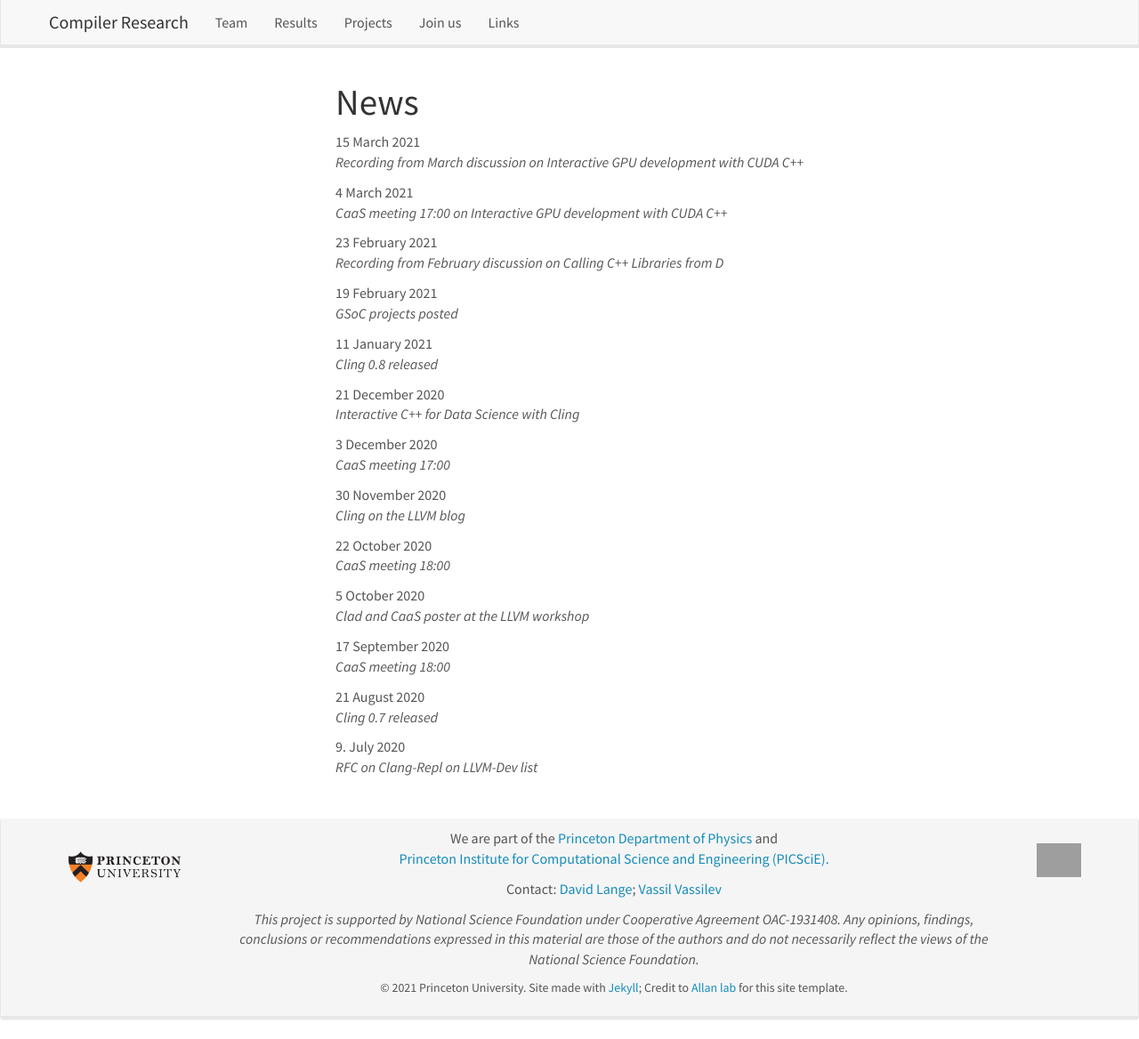
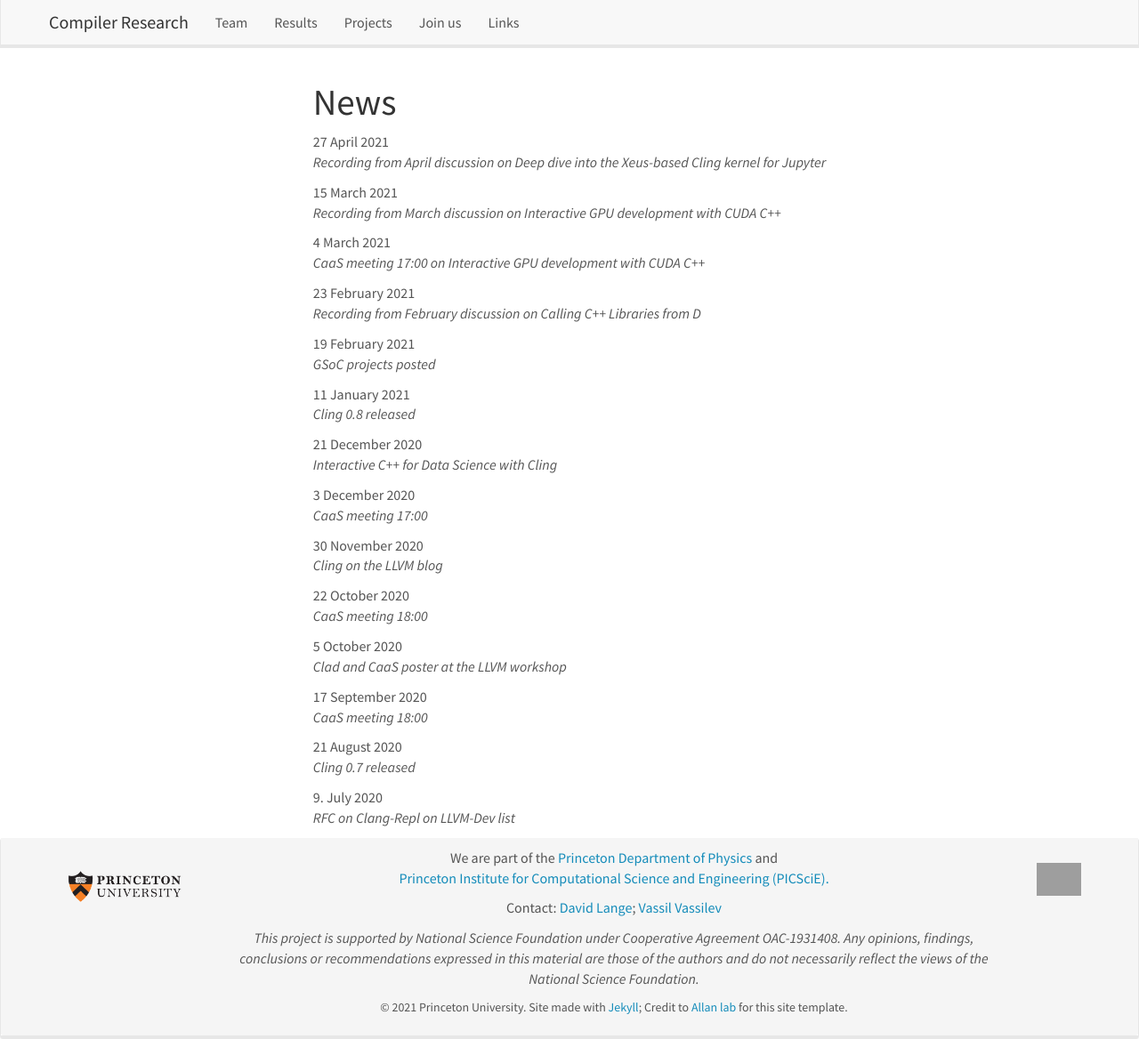
Before and after one commit to vgvassilev/clad, a Jekyll site: the page built from _pages/allnews.md, in a window 1280 px wide and 1168 px high. Shown: the whole window at 89% size. Built offline with Jekyll 4.4.1, drawn with Linux system fonts in a browser that asks for light colours; nearby versions of some CDN libraries; grey boxes are pictures that could not be loaded.

Commit message:
Add Sylvain's talk.

```diff
--- a/_data/meetinglist.yml
+++ b/_data/meetinglist.yml
@@ -22,6 +22,9 @@
   agenda:
     - title: "Deep dive into the Xeus-based Cling kernel for Jupyter"
       speaker: "Sylvain Corlay, QuantStack"
+      link: |
+        [Slides](/assets/presentations/S_Corlay-CaaS_Xeus-Cling.pdf)
+        [Video](https://youtu.be/kx3wvKk4Qss)
     - title: Update
       speaker: Vassil
       link: "[Slides](/assets/presentations/CaaS_25_03_2021.pdf)"
--- a/_data/news.yml
+++ b/_data/news.yml
@@ -1,5 +1,9 @@
+- date: 27 April 2021
+  headline: "Recording from April discussion on Deep dive into the Xeus-based Cling kernel for Jupyter"
+  link: https://www.youtube.com/watch?v=HEGDII5lAfo
+
 - date: 15 March 2021
-  headline: "Recording from March discussion on  Interactive GPU development with CUDA C++"
+  headline: "Recording from March discussion on Interactive GPU development with CUDA C++"
   link: https://www.youtube.com/watch?v=HEGDII5lAfo
 
 - date: 4 March 2021
```
Also changed, not shown: 1 other file.
